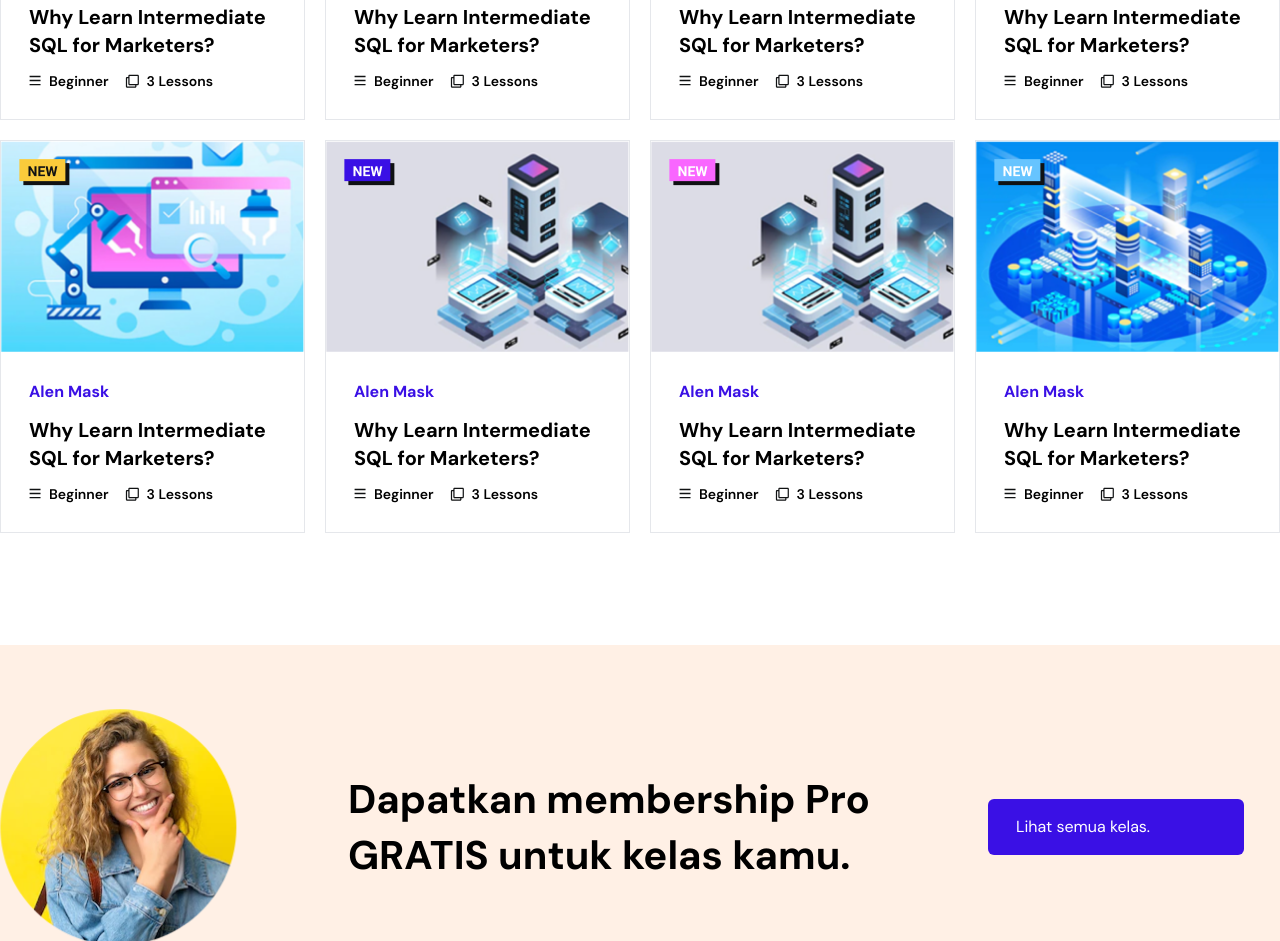
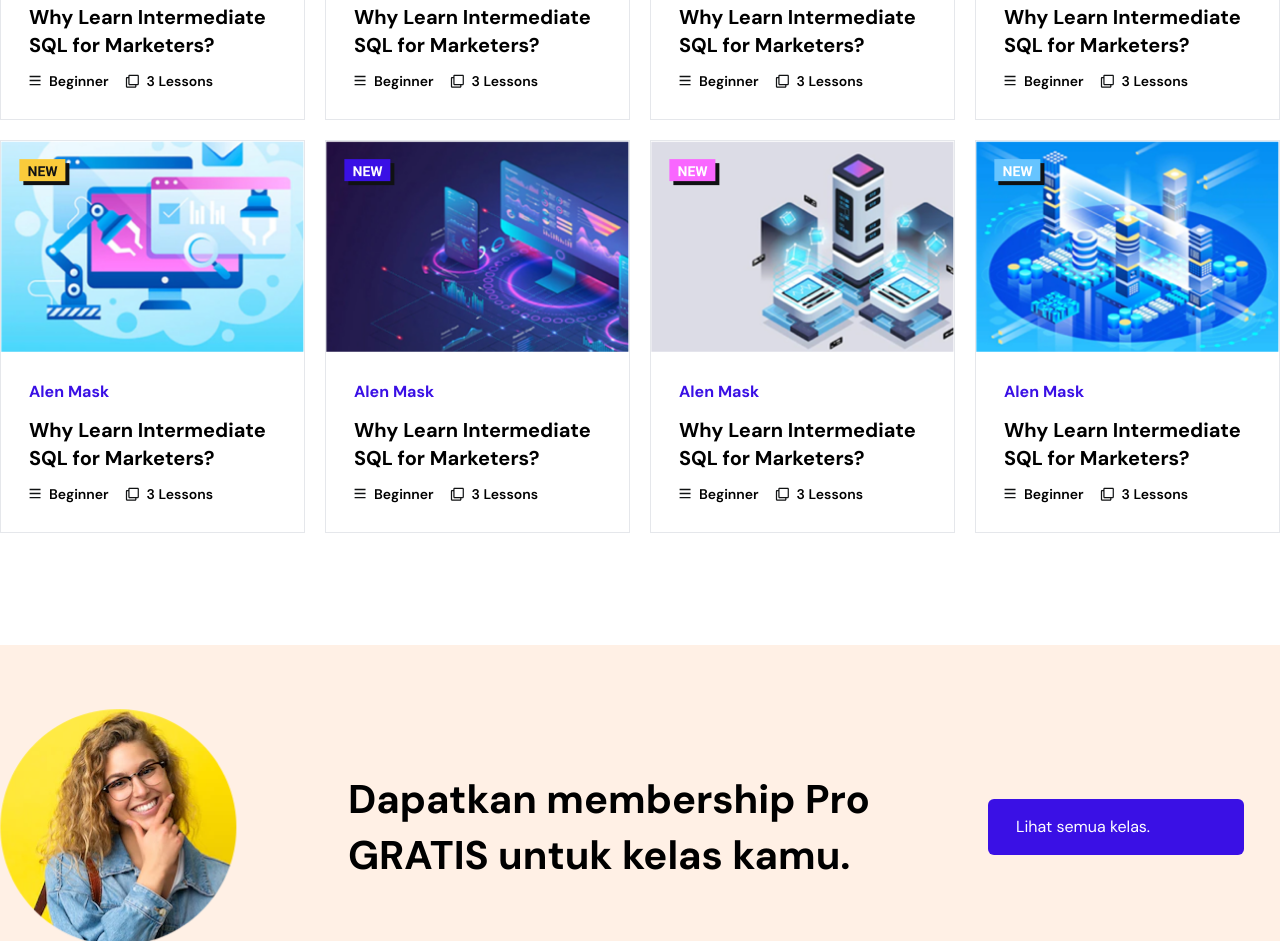
Before and after one commit to norman-andrians/phase-1-slicing-brawl, a website: page public/index.html in a window 1280 px wide. Shown: the part 1504-2445 px from the top of the page. Drawn offline with Linux system fonts and the light colour scheme.

Commit message:
baru nyadar ada ganbar keduplikat

```diff
--- a/public/index.html
+++ b/public/index.html
@@ -255,7 +255,7 @@
                 </button>
                 <button class="border border-1 text-left">
                     <div class="relative">
-                        <img src="./assets/course-7.png" class="relative w-full h-auto" alt="Course 7">
+                        <img src="./assets/course-6.png" class="relative w-full h-auto" alt="Course 7">
                         <img src="./assets/new-old-blue.png" class="absolute top-4 left-4">
                     </div>
                     <div class="p-7 flex flex-col gap-3">
```
